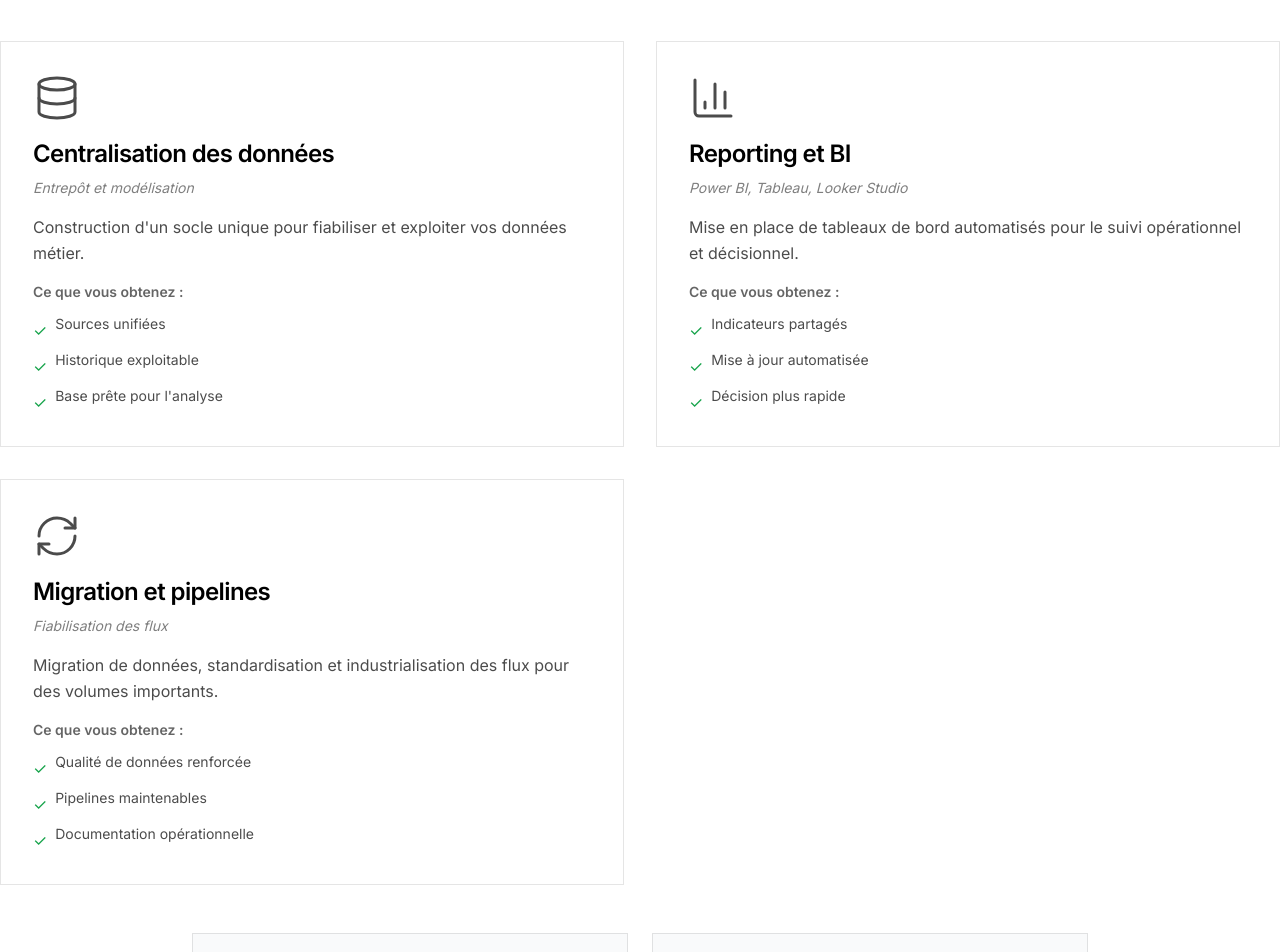
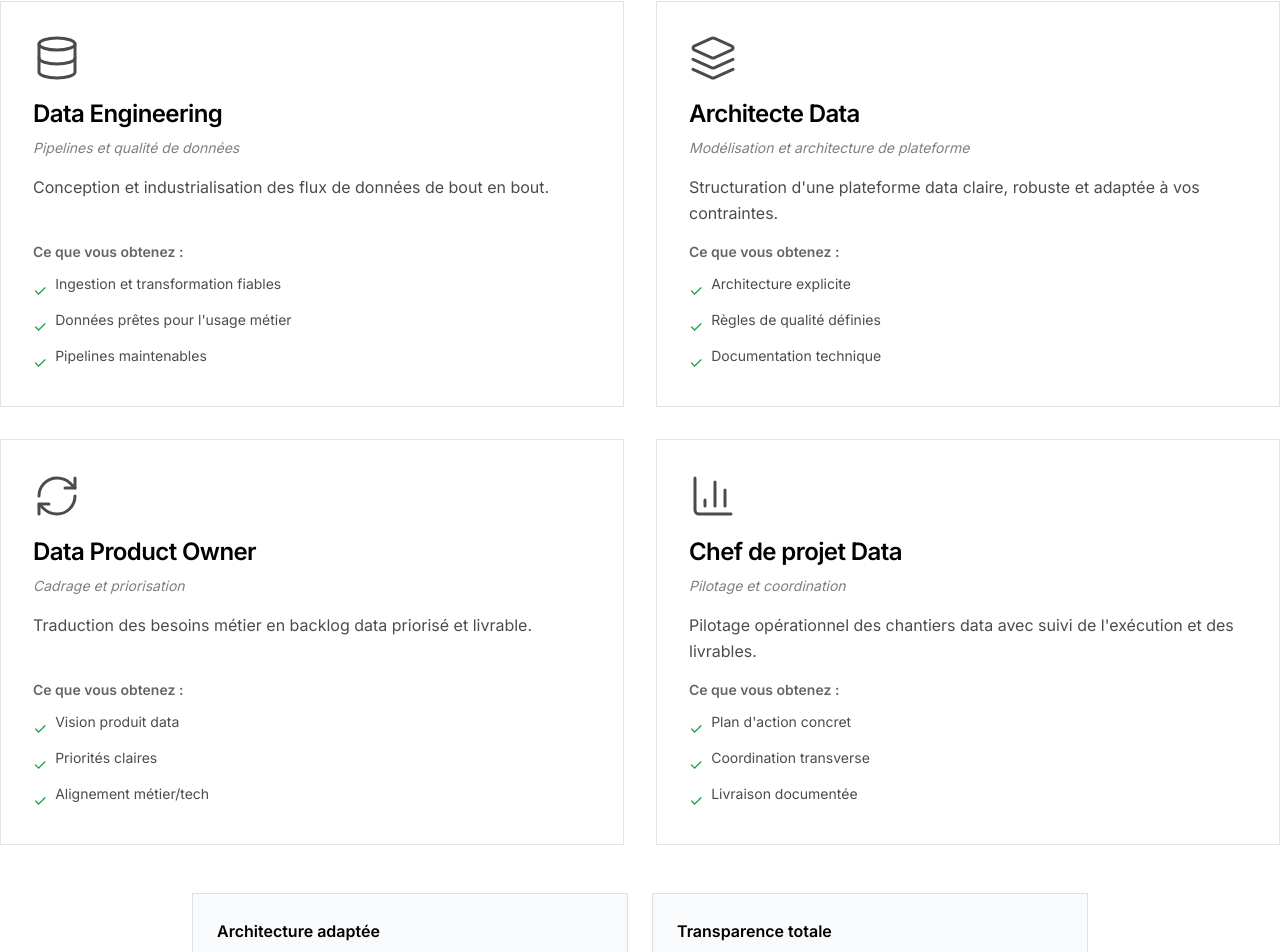
Before and after one commit to ngsanogo/isdataconsulting.com, a React (Vite) app: page / in a window 1280 px wide. Shown: the part 1803-2755 px from the top of the page. Built offline with nearby package versions, Linux system fonts and the light colour scheme.

Commit message:
content: streamline messaging and clarify service positioning

```diff
--- a/index.html
+++ b/index.html
@@ -91,7 +91,7 @@
               "@type": "Offer",
               "itemOffered": {
                 "@type": "Service",
-                "name": "Architecture de plateforme data",
+                "name": "Architecte Data",
                 "description": "Structuration d'une plateforme data fiable et maintenable."
               }
             },
@@ -99,8 +99,8 @@
               "@type": "Offer",
               "itemOffered": {
                 "@type": "Service",
-                "name": "Pilotage de projet data",
-                "description": "Cadrage, coordination et livraison de projets data transverses."
+                "name": "Data Product Owner & Chef de projet Data",
+                "description": "Cadrage, priorisation, coordination et delivery des sujets data."
               }
             }
           ]
--- a/src/components/ExpertiseSection.tsx
+++ b/src/components/ExpertiseSection.tsx
@@ -1,44 +1,58 @@
 import { Database, RefreshCw, BarChart3 } from "lucide-react";
 import SectionHeader from "./SectionHeader";
+import { Layers } from "lucide-react";
 
 const SERVICES = [
   {
     icon: Database,
-    id: "centralisation-warehouse",
-    title: "Centralisation des données",
-    subtitle: "Entrepôt et modélisation",
+    id: "data-engineering",
+    title: "Data Engineering",
+    subtitle: "Pipelines et qualité de données",
     description:
-      "Construction d'un socle unique pour fiabiliser et exploiter vos données métier.",
+      "Conception et industrialisation des flux de données de bout en bout.",
     benefits: [
-      "Sources unifiées",
-      "Historique exploitable",
-      "Base prête pour l'analyse",
+      "Ingestion et transformation fiables",
+      "Données prêtes pour l'usage métier",
+      "Pipelines maintenables",
+    ],
+  },
+  {
+    icon: Layers,
+    id: "architecte-data",
+    title: "Architecte Data",
+    subtitle: "Modélisation et architecture de plateforme",
+    description:
+      "Structuration d'une plateforme data claire, robuste et adaptée à vos contraintes.",
+    benefits: [
+      "Architecture explicite",
+      "Règles de qualité définies",
+      "Documentation technique",
+    ],
+  },
+  {
+    icon: RefreshCw,
+    id: "data-product-owner",
+    title: "Data Product Owner",
+    subtitle: "Cadrage et priorisation",
+    description:
+      "Traduction des besoins métier en backlog data priorisé et livrable.",
+    benefits: [
+      "Vision produit data",
+      "Priorités claires",
+      "Alignement métier/tech",
     ],
   },
   {
     icon: BarChart3,
-    id: "reporting-bi",
-    title: "Reporting et BI",
-    subtitle: "Power BI, Tableau, Looker Studio",
+    id: "chef-projet-data",
+    title: "Chef de projet Data",
+    subtitle: "Pilotage et coordination",
     description:
-      "Mise en place de tableaux de bord automatisés pour le suivi opérationnel et décisionnel.",
+      "Pilotage opérationnel des chantiers data avec suivi de l'exécution et des livrables.",
     benefits: [
-      "Indicateurs partagés",
-      "Mise à jour automatisée",
-      "Décision plus rapide",
-    ],
-  },
-  {
-    icon: RefreshCw,
-    id: "migration-pipelines",
-    title: "Migration et pipelines",
-    subtitle: "Fiabilisation des flux",
-    description:
-      "Migration de données, standardisation et industrialisation des flux pour des volumes importants.",
-    benefits: [
-      "Qualité de données renforcée",
-      "Pipelines maintenables",
-      "Documentation opérationnelle",
+      "Plan d'action concret",
+      "Coordination transverse",
+      "Livraison documentée",
     ],
   },
 ] as const;
@@ -49,8 +63,8 @@ export default function ExpertiseSection() {
       <div className="container mx-auto">
         <SectionHeader
           tag="Compétences"
-          title="Ce que je fais"
-          description="Prestations alignées avec mon parcours de Data Engineer."
+          title="Services proposés"
+          description="4 offres claires pour structurer, fiabiliser et piloter vos données."
         />
 
         <div className="grid lg:grid-cols-2 gap-8 mb-12">
@@ -80,13 +94,13 @@ export default function ExpertiseSection() {
           <div className="p-6 bg-gray-50 dark:bg-gray-900/30 border border-black/10 dark:border-white/10">
             <p className="font-semibold mb-2">Architecture adaptée</p>
             <p className="text-sm opacity-70">
-              Architecture de plateforme et règles de qualité adaptées à votre contexte et à vos contraintes métier.
+              Chaque mission démarre par le besoin métier, puis le choix du bon niveau d'architecture.
             </p>
           </div>
           <div className="p-6 bg-gray-50 dark:bg-gray-900/30 border border-black/10 dark:border-white/10">
             <p className="font-semibold mb-2">Transparence totale</p>
             <p className="text-sm opacity-70">
-              Documentation, transmission et montée en autonomie des équipes.
+              Livrables clairs, documentation et transmission aux équipes.
             </p>
           </div>
         </div>
--- a/src/components/FAQSection.tsx
+++ b/src/components/FAQSection.tsx
@@ -16,7 +16,7 @@ const FAQS = [
   },
   {
     question: "Comment se déroule une mission type ?",
-    answer: "Visio de découverte métier (1h), puis analyse de faisabilité technique (48h). Si c'est faisable, on contractualise et j'exécute en sprints courts avec des livrables visibles. Sinon, je vous le dis franchement.",
+    answer: "Visio de cadrage (1h), analyse de faisabilité (48h), puis exécution par étapes avec livrables visibles.",
   },
   {
     question: "Quels sont vos tarifs ?",
@@ -79,7 +79,7 @@ export default function FAQSection() {
             Tout ce que vous devez savoir
           </h2>
           <p className="opacity-70 text-lg">
-            Questions sur le perimetre ou les livrables ? <a href="#contact" className="underline underline-offset-2 font-medium">Contactez-moi</a>.
+            Questions sur le périmètre ou les livrables ? <a href="#contact" className="underline underline-offset-2 font-medium">Contactez-moi</a>.
           </p>
         </div>
 
--- a/src/components/HeroSection.tsx
+++ b/src/components/HeroSection.tsx
@@ -23,16 +23,16 @@ export default function HeroSection() {
             </div>
 
             <p className="text-sm font-medium opacity-60 mb-4 uppercase tracking-wide">
-              Data Engineer · Freelance
+              Data Engineer · Architecte Data · Data Product Owner · Chef de projet Data
             </p>
 
             <h1 className="text-4xl sm:text-5xl lg:text-6xl font-bold leading-[1.15] tracking-tight mb-8 text-black/95 dark:text-white/95">
-              Data Engineer avec 8 ans d'expérience en architecture de plateformes data et qualité des données.
+              Vos données deviennent fiables, exploitables et pilotables.
             </h1>
 
             <div className="max-w-3xl mx-auto space-y-4 text-xl opacity-80 leading-relaxed mb-12">
               <p>
-                <strong>Issa Sanogo</strong> — j'interviens de la collecte à la mise à disposition des données : cadrage, pipelines, qualité, reporting.
+                <strong>Issa Sanogo</strong> — j'interviens de la collecte à la décision: data engineering, architecture data, pilotage produit et pilotage projet.
               </p>
             </div>
 
--- a/src/components/SocialProofSection.tsx
+++ b/src/components/SocialProofSection.tsx
@@ -1,18 +1,18 @@
 import { Briefcase, Clock, Users } from "lucide-react";
 import SectionHeader from "./SectionHeader";
 
-const POSITIONING = [
+const EXECUTION_MODEL = [
   {
-    title: "Data Engineer",
-    details: "Conception de pipelines, fiabilisation de données, automatisation et reporting opérationnel.",
+    title: "Cadrage clair",
+    details: "Objectifs, périmètre et critères de succès définis avant le démarrage.",
   },
   {
-    title: "Data Product Owner",
-    details: "Cadrage des besoins, priorisation des sujets data et alignement métier/technique.",
+    title: "Delivery incrémental",
+    details: "Avancement par étapes courtes avec livrables visibles et retours réguliers.",
   },
   {
-    title: "Chef de projet Data",
-    details: "Pilotage des chantiers, coordination transverse et livraison de livrables documentés.",
+    title: "Transmission",
+    details: "Documentation, passation et montée en autonomie des équipes.",
   },
 ] as const;
 
@@ -39,13 +39,13 @@ export default function SocialProofSection() {
     <section className="section bg-gray-50 dark:bg-gray-900/30">
       <div className="container mx-auto">
         <SectionHeader
-          tag="Positionnement"
-          title="Rôles et périmètre d'intervention"
+          tag="Méthode"
+          title="Comment se déroule la mission"
           description=""
         />
 
         <div className="grid lg:grid-cols-3 gap-6 mb-16">
-          {POSITIONING.map((item) => (
+          {EXECUTION_MODEL.map((item) => (
             <div
               key={item.title}
               className="flex flex-col p-8 bg-white dark:bg-gray-900 border border-black/10 dark:border-white/10"
--- a/src/config/site.ts
+++ b/src/config/site.ts
@@ -24,16 +24,16 @@ export const SITE_CONFIG = {
     },
     {
       id: "architecture-data",
-      title: "Architecture Data (Cloud ou On-Premise)",
-      shortTitle: "Architecture",
+      title: "Architecte Data",
+      shortTitle: "Architecte Data",
       description: "Une structure de données fiable et maintenable selon votre contexte.",
       href: "/services/architecture-data",
     },
     {
       id: "product-data",
-      title: "Pilotage de projet Data",
-      shortTitle: "Pilotage",
-      description: "Je pilote votre projet data de A à Z : cadrage, exécution agile, transfert à vos équipes.",
+      title: "Data Product Owner & Chef de projet Data",
+      shortTitle: "Product & Projet",
+      description: "Cadrage, priorisation et pilotage des sujets data entre équipes métier et technique.",
       href: "/services/product-data",
     },
   ],
--- a/src/pages/ArchitectureData.tsx
+++ b/src/pages/ArchitectureData.tsx
@@ -45,7 +45,7 @@ export default function ArchitectureData() {
         Aller au contenu principal
       </a>
       <SEO
-        title="Architecture de plateforme data | ISData Consulting"
+        title="Architecte Data | ISData Consulting"
         description="Architecture, qualité et gouvernance des données pour des plateformes data fiables."
         keywords={["architecture data", "qualité des données", "gouvernance", "modélisation"]}
         canonicalPath="/services/architecture-data"
@@ -60,10 +60,10 @@ export default function ArchitectureData() {
                 Retour à l'accueil
               </Link>
 
-              <p className="text-sm opacity-50 mb-4 tracking-wide uppercase">Architecture de plateforme data</p>
+              <p className="text-sm opacity-50 mb-4 tracking-wide uppercase">Architecte Data</p>
 
               <h1 className="text-4xl sm:text-5xl font-semibold leading-tight tracking-tight mb-6">
-                Structurer une plateforme data fiable
+                Concevoir une architecture data solide
               </h1>
 
               <p className="text-lg opacity-70 leading-relaxed mb-8 max-w-2xl">
--- a/src/pages/ProductDataServices.tsx
+++ b/src/pages/ProductDataServices.tsx
@@ -58,7 +58,7 @@ export default function ProductDataServices() {
               <p className="text-sm opacity-50 mb-4 tracking-wide uppercase">Data Product Owner & Chef de projet Data</p>
 
               <h1 className="text-4xl sm:text-5xl font-semibold leading-tight tracking-tight mb-6">
-                Structurer et piloter vos produits data
+                Data Product Owner et Chef de projet Data
               </h1>
 
               <p className="text-lg opacity-70 leading-relaxed mb-8 max-w-2xl">
```
